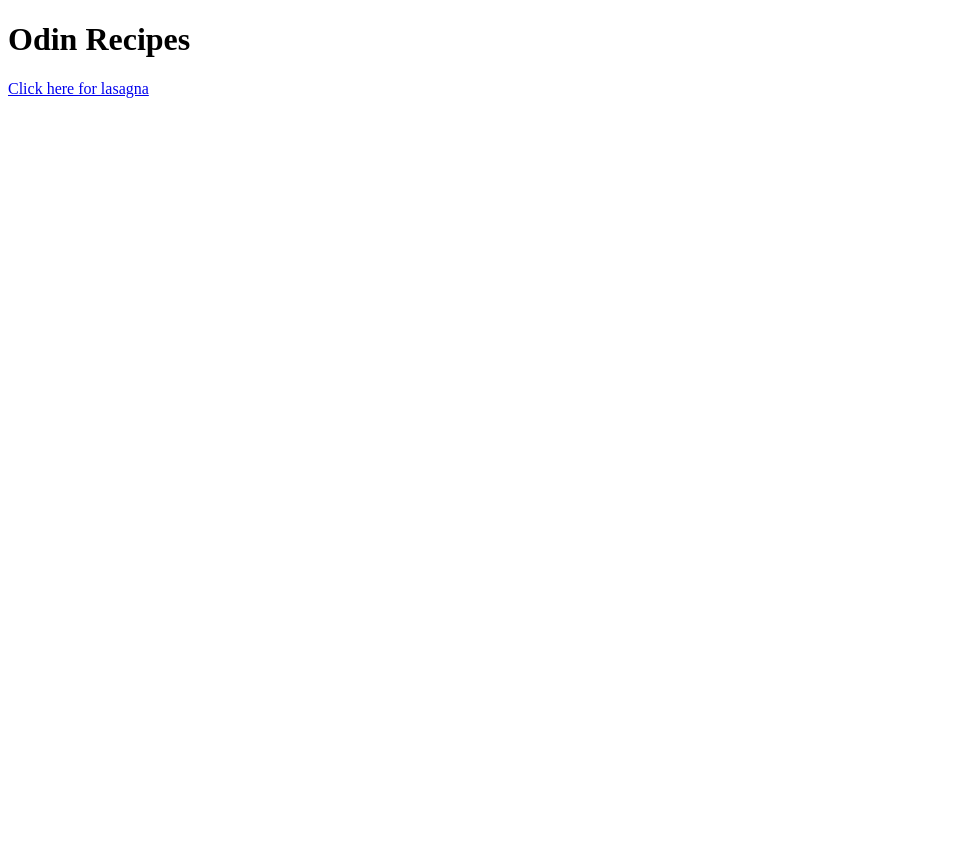
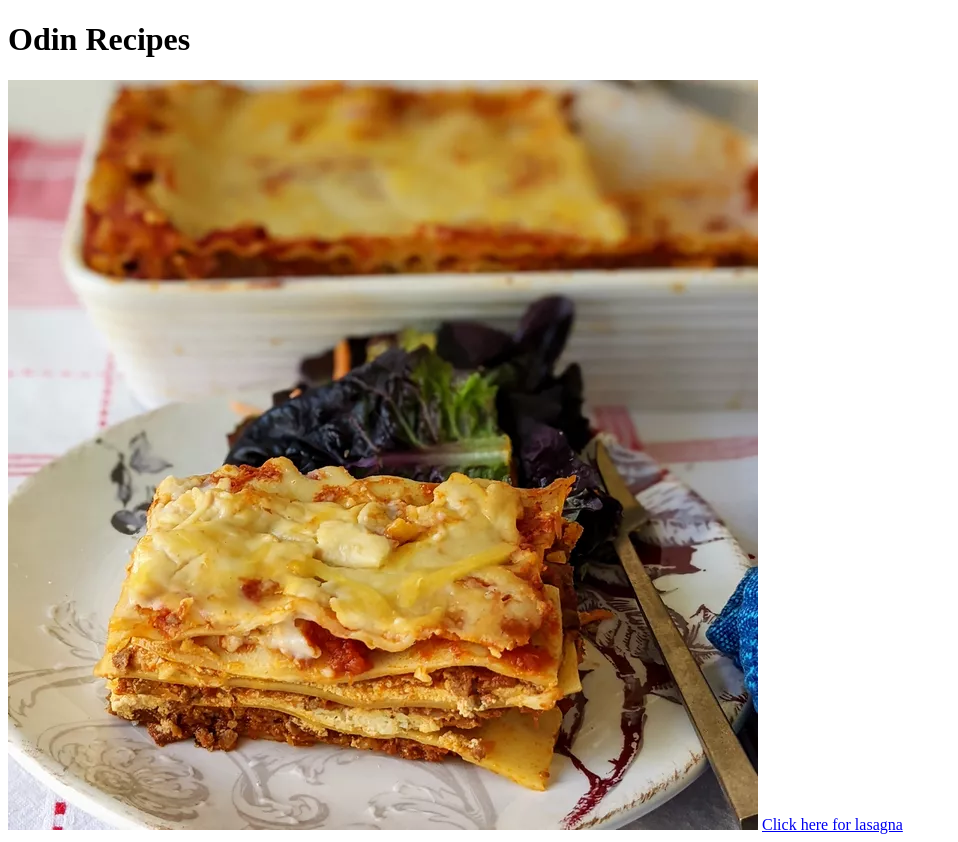
Before and after one commit to FreeLogan7/odin-recipes, a plain HTML site: page index.html in a window 1280 px wide. Shown: the whole page, without its empty margins (0-958 px from the left). Before the commit the page ends 800 px from the top, so only its background shows below. Drawn offline with Linux system fonts and the light colour scheme.

Commit message:
add image of lasagnia

```diff
--- a/index.html
+++ b/index.html
@@ -7,6 +7,7 @@
 </head>
 <body>
     <h1>Odin Recipes</h1>
+    <img src="./images/19344_homemade-lasagna_Rita2-1x1-1-b4f53c3ba2f4475c97665908a6fd1783.webp" alt="Image of lasagna">
     <a href="./Recipes/Lasagna">Click here for lasagna</a>
 </body>
 </html>
```
Also changed, not shown: images/19344_homemade-lasagna_Rita2-1x1-1-b4f53c3ba2f4475c97665908a6fd1783.webp (added), recipes/lasagna.html (renamed from lasagna.html).
